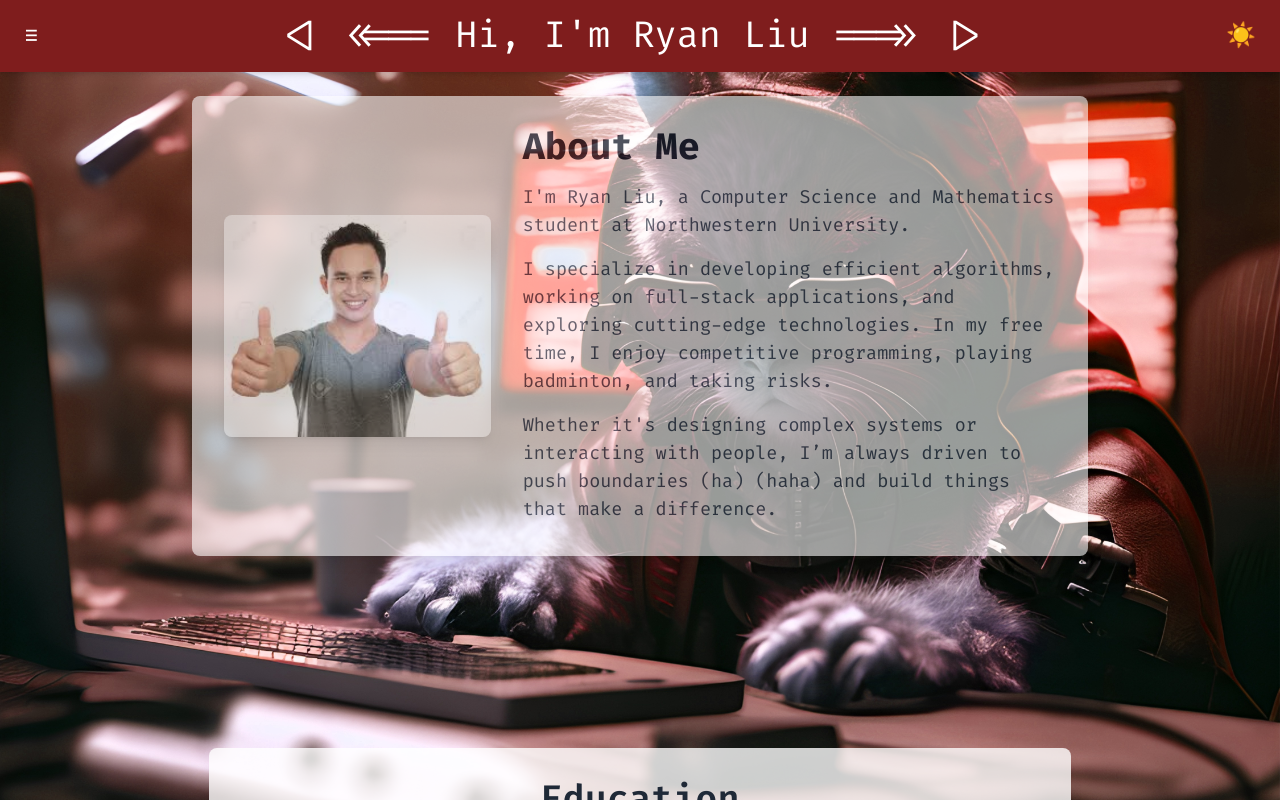
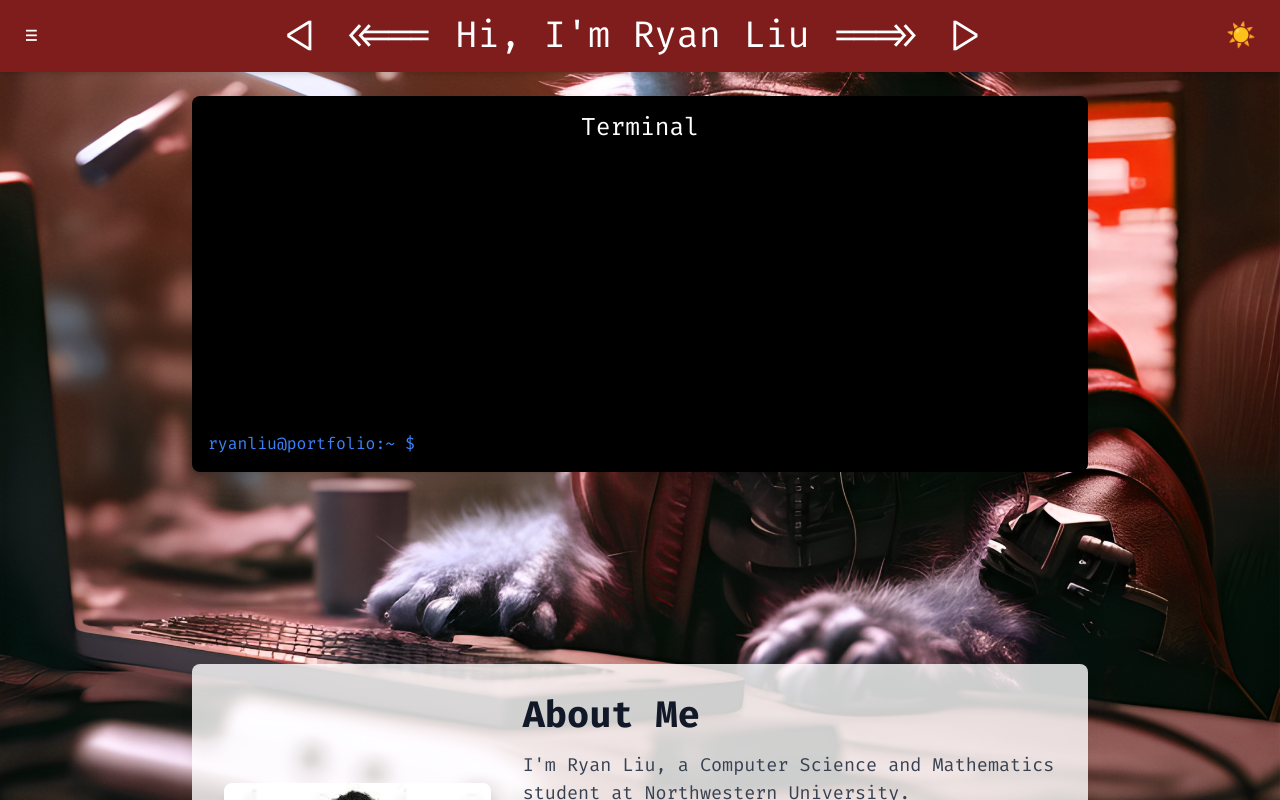
Before and after one commit to rliu2400/rliu.xyz, a Next.js app: page / in a window 1280 px wide. Shown: the top 800 px of the page. Built offline with nearby package versions, Linux system fonts and the light colour scheme.

Commit message:
terminal

```diff
--- a/src/app/globals.css
+++ b/src/app/globals.css
@@ -102,3 +102,27 @@ body::-webkit-scrollbar {
     text-wrap: balance;
   }
 }
+
+/* terminal shit */
+.terminal {
+  width: 100%;
+  height: 400px;
+  background-color: #000000;
+  color: #00ff00;
+  font-family: 'Fira Code', monospace;
+  overflow-y: auto;
+  padding: 16px;
+  border-radius: 8px;
+  box-shadow: 0 0 10px rgba(0, 0, 0, 0.7);
+}
+
+.terminal input {
+  color: #ffffff;
+  border: none;
+  background: none;
+  outline: none;
+}
+
+.terminal-history {
+  overflow-y: auto;
+}
--- a/src/app/page.tsx
+++ b/src/app/page.tsx
@@ -4,6 +4,7 @@ import Education from "@/components/Education";
 import Resume from "@/components/Resume";
 import Projects from "@/components/Projects";
 import Footer from "@/components/Footer";
+import Terminal from "@/components/Terminal";
 
 export default function Home() {
     return (
@@ -13,6 +14,9 @@ export default function Home() {
         >
             {/* Header */}
             <Header />
+
+            {/* Terminal */}
+            <Terminal />
 
             {/* About Section */}
             <About />
--- /dev/null
+++ b/src/components/Terminal.tsx
@@ -0,0 +1,70 @@
+"use client";
+import { useState } from "react";
+
+export default function TerminalSection() {
+    const [input, setInput] = useState("");
+    const [history, setHistory] = useState<string[]>([]);
+    const [currentDir, setCurrentDir] = useState("~"); // Emulate starting directory
+
+    // Commands supported by the terminal
+    const commands = {
+        pwd: () => currentDir,
+        ls: () => "blog  projects  about  contact",
+        cd: (dir: string) => {
+            if (dir === "about" || dir === "projects" || dir === "blog" || dir === "contact") {
+                setCurrentDir(`~/${dir}`);
+                return `Navigated to ~/${dir}`;
+            } else {
+                return "Directory not found";
+            }
+        },
+        clear: () => {
+            setHistory([]);
+            return "";
+        },
+        help: () => "Available commands: ls, cd <dir>, pwd, clear, help",
+    };
+
+    const handleCommand = (cmd: string) => {
+        const [command, ...args] = cmd.split(" ");
+        if (commands[command]) {
+            return commands[command](...args);
+        } else {
+            return `${command}: command not found`;
+        }
+    };
+
+    const onSubmit = (e: React.FormEvent<HTMLFormElement>) => {
+        e.preventDefault();
+        const output = handleCommand(input);
+        setHistory([...history, `${getPrompt()} ${input}`, output]);
+        setInput("");
+    };
+
+    const getPrompt = () => {
+        return `ryanliu@portfolio:${currentDir} $`; // Customizable prompt with username, directory, and symbol
+    };
+
+    return (
+        <section className="w-full flex items-center justify-center py-24 fade-in-move-up">
+            <div className="max-w-4xl w-full p-4 bg-black text-green-500 rounded-lg shadow-lg">
+                <h2 className="text-2xl text-center text-white mb-4">Terminal</h2>
+                <div className="terminal-history overflow-y-auto h-64 mb-4">
+                    {history.map((entry, index) => (
+                        <div key={index}>{entry}</div>
+                    ))}
+                </div>
+                <form onSubmit={onSubmit}>
+                    <span className="text-blue-500">{getPrompt()}</span> {/* The prompt displayed before the input */}
+                    <input
+                        type="text"
+                        className="bg-transparent outline-none text-white"
+                        value={input}
+                        onChange={(e) => setInput(e.target.value)}
+                        autoFocus
+                    />
+                </form>
+            </div>
+        </section>
+    );
+}
```
